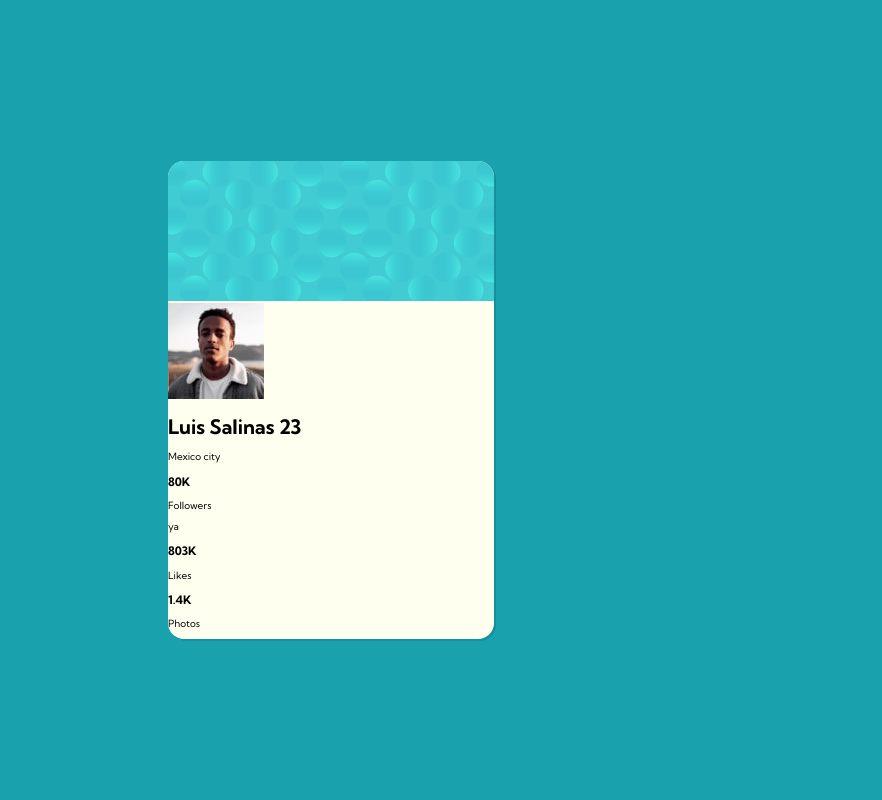
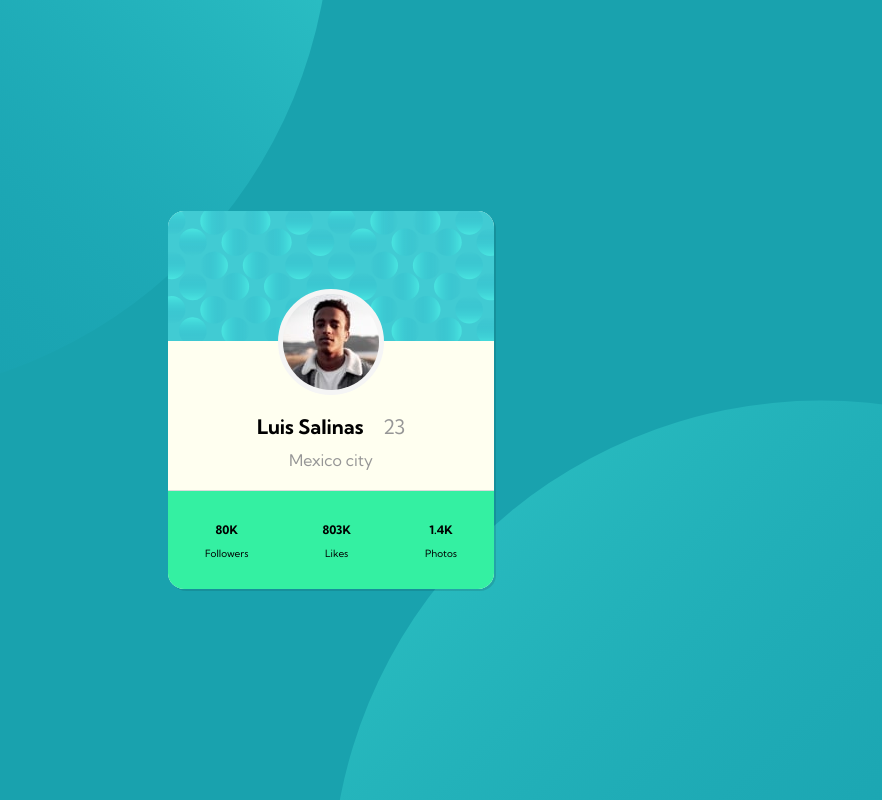
Before and after one commit to Luis-Salinas-SD/card, a plain HTML site: page index.html in a window 1280 px wide. Shown: the whole page, without its empty margins (309-1191 px from the left). Drawn offline with Linux system fonts and the light colour scheme.

Commit message:
Actualizacion-final

```diff
--- a/css/style.scss
+++ b/css/style.scss
@@ -16,6 +16,9 @@ html {
 body {
   font-family: "Kumbh Sans", sans-serif;
   background-color: var(--dark-cyan);
+  background-image: url(../img/bg-pattern-top.svg), url(../img/bg-pattern-bottom.svg);
+  background-repeat: no-repeat;
+  background-position: right 50vw bottom 50vh, left 50vw top 50vh;
 }
 
 .flex {
@@ -31,4 +34,55 @@ body {
   border-radius: 16px;
   overflow: hidden;
   box-shadow: 2px 2px hsla(0, 0%, 0%, 0.11);
-}
+
+  &-header {
+    width: 100%;
+    display: block;
+  } //header
+  &-body {
+    display: flex;
+    justify-content: center;
+    flex-direction: column;
+    align-items: center;
+    border-bottom: 1px solid rgb(219, 219, 219);
+
+    &-img {
+      border-radius: 50%;
+      border: 5px solid whitesmoke;
+      margin-top: -16%;
+      background: whitesmoke;
+    }
+
+    &-title {
+      font-size: 2rem;
+      margin-top: 2rem;
+      span {
+        color: var(--dark-gray);
+        font-weight: 400;
+        margin-left: 15px;
+      } //span
+    }
+
+    &-text {
+      color: var(--dark-gray);
+      font-size: 1.6rem;
+      margin-top: 0;
+      margin-bottom: 2rem;
+    }
+  } //body
+
+  &-footer {
+    background: rgb(52, 240, 162);
+    display: flex;
+    justify-content:space-around;
+
+    &-social{
+      text-align: center;
+      margin-top: 2rem;
+      margin-bottom: 2rem;
+    }
+    p{
+      display: block;
+    }
+  }
+} //card
--- a/index.html
+++ b/index.html
@@ -21,15 +21,15 @@
                 <p class="card-body-text">Mexico city</p>
             </div>
             <div class="card-footer">
-                <div class="card-footer">
+                <div class="card-footer-social">
                     <h3>80K</h3>
-                    <p>Followers</p>ya
+                    <p>Followers</p>
                 </div>
-                <div class="card-footer">
+                <div class="card-footer-social">
                     <h3>803K</h3>
                     <p>Likes</p>
                 </div>
-                <div class="card-footer">
+                <div class="card-footer-social">
                     <h3>1.4K</h3>
                     <p>Photos</p>
                 </div>
```
Also changed, not shown: css/style.css, 1 other file.
